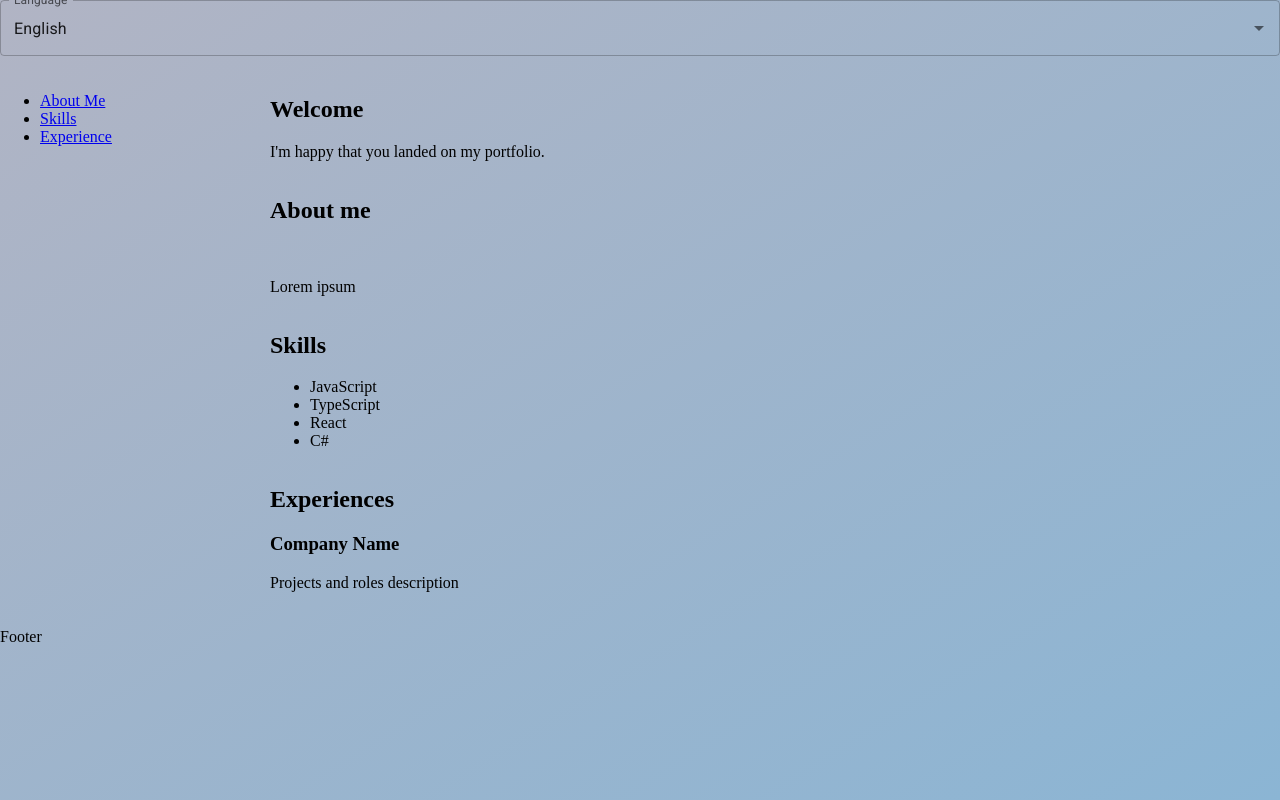
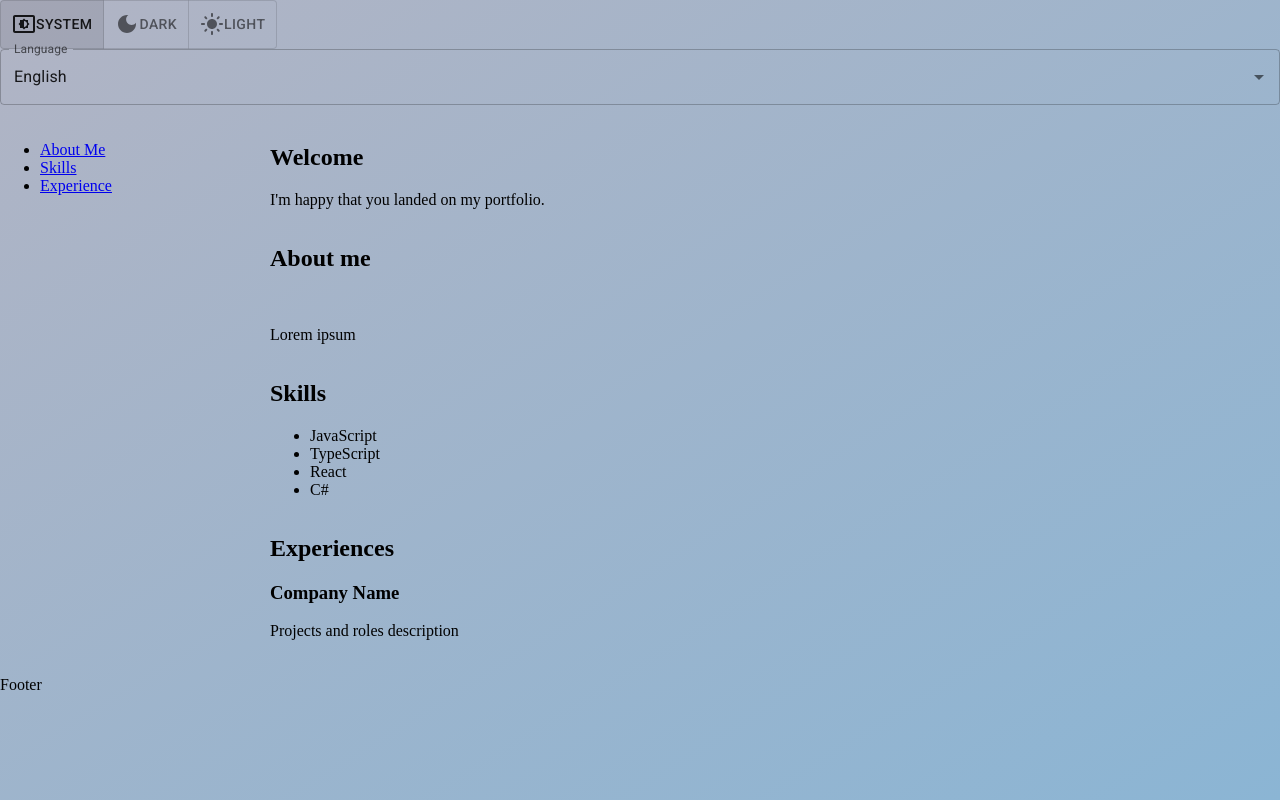
Before and after one commit to brunoccst/portfolio, a React (Vite) app in the folder portfolio.web/: page / in a window 1280 px wide. Built offline with nearby package versions, Linux system fonts and the light colour scheme.

Commit message:
Created ThemeToggle and basic theme manipulation

```diff
--- a/portfolio.web/src/components/app/App.scss
+++ b/portfolio.web/src/components/app/App.scss
@@ -1,9 +1,11 @@
 .app {
   display: grid;
   grid-template-areas:
-    "header header"
-    "aside main";
-  grid-template-columns: 250px 1fr;
+    "header header header"
+    "aside main ."
+    "footer footer footer"
+  ;
+  grid-template-columns: 250px 1fr 250px;
   grid-template-rows: auto 1fr;
   gap: 20px;
 
@@ -19,4 +21,8 @@
     grid-area: main;
     display: grid;
   }
+
+  footer {
+    grid-area: footer;
+  }
 }
--- a/portfolio.web/src/components/app/App.tsx
+++ b/portfolio.web/src/components/app/App.tsx
@@ -10,7 +10,6 @@ import { Footer } from 'components/layout/Footer';
 
 export const App = () => {
   useLocalizeDocumentAttributes();
-
   return (
     <div className="app">
       <header>
--- /dev/null
+++ b/portfolio.web/src/components/elements/ThemeToggle/ThemeToggle.tsx
@@ -0,0 +1,37 @@
+import { useTranslation } from "react-i18next";
+import { ToggleButtonGroup, ToggleButton, useColorScheme } from "@mui/material";
+import { SettingsBrightness, DarkMode, LightMode } from "@mui/icons-material";
+
+type Theme = 'system' | 'dark' | 'light';
+
+export const ThemeToggle = () => {
+    const { t } = useTranslation();
+    const { mode, setMode } = useColorScheme();
+
+    if (!mode)
+        return null;
+
+    const onChange = (_: React.MouseEvent<HTMLElement>, newTheme: Theme | null) => setMode(newTheme ?? 'system');
+
+    return (
+        <ToggleButtonGroup
+            value={mode}
+            exclusive
+            onChange={onChange}
+            aria-label={t("Theme")}
+        >
+            <ToggleButton value="system" aria-label={t("System")}>
+                <SettingsBrightness />
+                <span>{t("System")}</span>
+            </ToggleButton>
+            <ToggleButton value="dark" aria-label={t("Dark")}>
+                <DarkMode />
+                <span>{t("Dark")}</span>
+            </ToggleButton>
+            <ToggleButton value="light" aria-label={t("Light")}>
+                <LightMode />
+                <span>{t("Light")}</span>
+            </ToggleButton>
+        </ToggleButtonGroup>
+    )
+}
--- /dev/null
+++ b/portfolio.web/src/components/elements/ThemeToggle/index.ts
@@ -0,0 +1 @@
+export * from "./ThemeToggle";
--- a/portfolio.web/src/components/layout/Navbar/Navbar.tsx
+++ b/portfolio.web/src/components/layout/Navbar/Navbar.tsx
@@ -1,9 +1,11 @@
 import "./Navbar.scss";
+import { ThemeToggle } from "components/elements/ThemeToggle";
 import { LocaleSelector } from "components/elements/LocaleSelector";
 
 export const Navbar = () => {
     return (
         <nav>
+            <ThemeToggle />
             <LocaleSelector />
         </nav>
     )
--- a/portfolio.web/src/main.scss
+++ b/portfolio.web/src/main.scss
@@ -1,19 +1,16 @@
-:root {
-    --background-image: linear-gradient(to bottom right, #b1b4c4, #8bb5d4);
-    --color: #000000;
+html {
+    width: 100%;
+    height: 100%;
 
-    background-image: var(--background-image);
-    background-attachment: fixed;
-    color: var(--color);
-}
+    body {
+        margin: 0;
+    }
 
-body {
-    margin: 0;
-}
+    &.dark {
+        @import 'styles/dark.scss';
+    }
 
-@media (prefers-color-scheme: dark) {
-    :root {
-        --background-image: linear-gradient(to bottom right, #36373d, #1d2b36);
-        --color: #FFFFFF;
+    &.light {
+        @import 'styles/light.scss';
     }
 }
--- a/portfolio.web/src/main.tsx
+++ b/portfolio.web/src/main.tsx
@@ -8,11 +8,14 @@ import '@fontsource/roboto/300.css';
 import '@fontsource/roboto/400.css';
 import '@fontsource/roboto/500.css';
 import '@fontsource/roboto/700.css';
+import { MUIThemeWrapper } from 'mui/MUIThemeWrapper';
 
 ReactDOM.createRoot(document.getElementById('root')!).render(
   <React.StrictMode>
     <React.Suspense fallback={<CircularProgress />}>
-      <App />
+      <MUIThemeWrapper>
+        <App />
+      </MUIThemeWrapper>
     </React.Suspense>
   </React.StrictMode>,
 )
--- /dev/null
+++ b/portfolio.web/src/mui/MUIThemeWrapper.tsx
@@ -0,0 +1,20 @@
+import { PropsWithChildren } from 'react';
+import { ThemeProvider, createTheme } from '@mui/material/styles';
+
+const theme = createTheme({
+    colorSchemes: {
+        light: true,
+        dark: true
+    },
+    cssVariables: {
+        colorSchemeSelector: 'class'
+    }
+});
+
+export const MUIThemeWrapper = ({ children }: PropsWithChildren) => {
+    return (
+        <ThemeProvider theme={theme}>
+            {children}
+        </ThemeProvider>
+    );
+}
--- /dev/null
+++ b/portfolio.web/src/styles/dark.scss
@@ -0,0 +1,3 @@
+body {
+    background-image: linear-gradient(to bottom right, #36373d, #1d2b36);
+}
--- /dev/null
+++ b/portfolio.web/src/styles/light.scss
@@ -0,0 +1,6 @@
+body {
+    background-image: linear-gradient(to bottom right, #b1b4c4, #8bb5d4);
+    // --mui-palette-text-primary: red;
+    // --mui-palette-text-secondary: yellow;
+    // --mui-palette-primary-main: green;
+}
```
